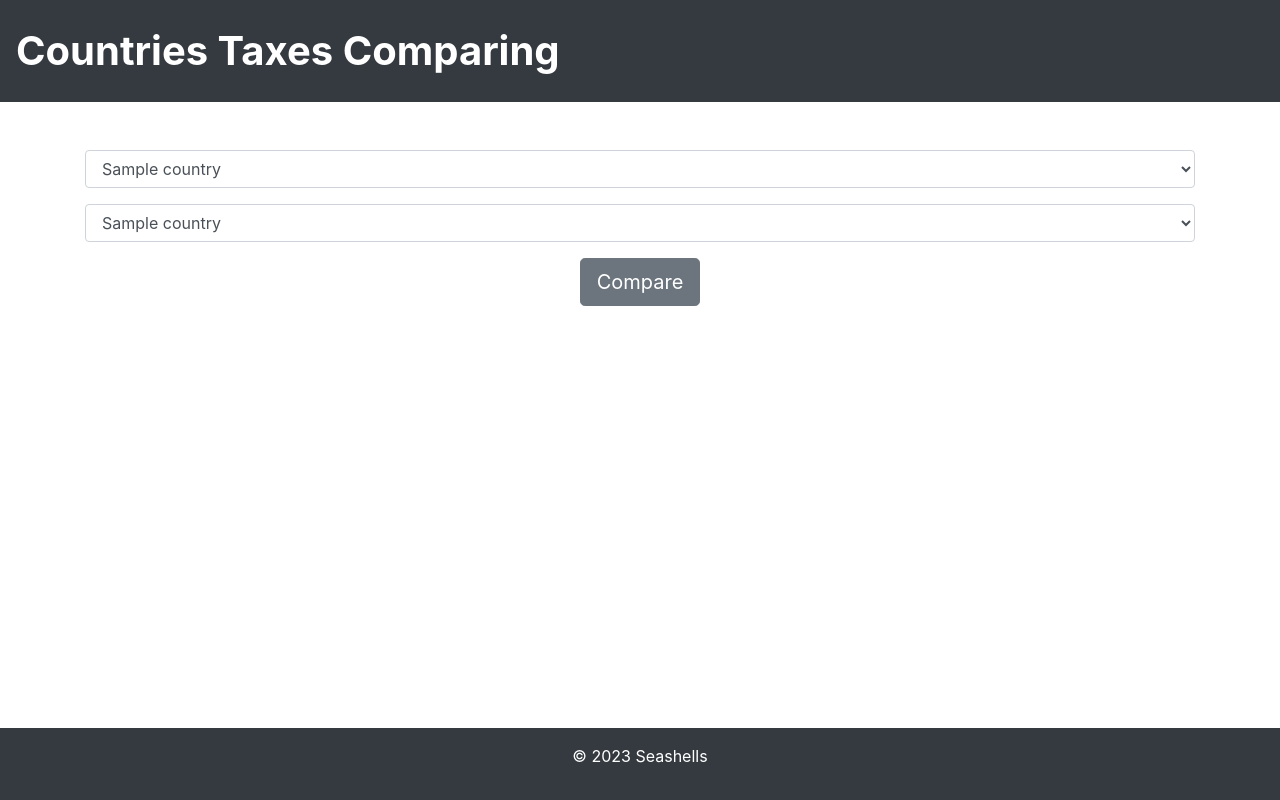
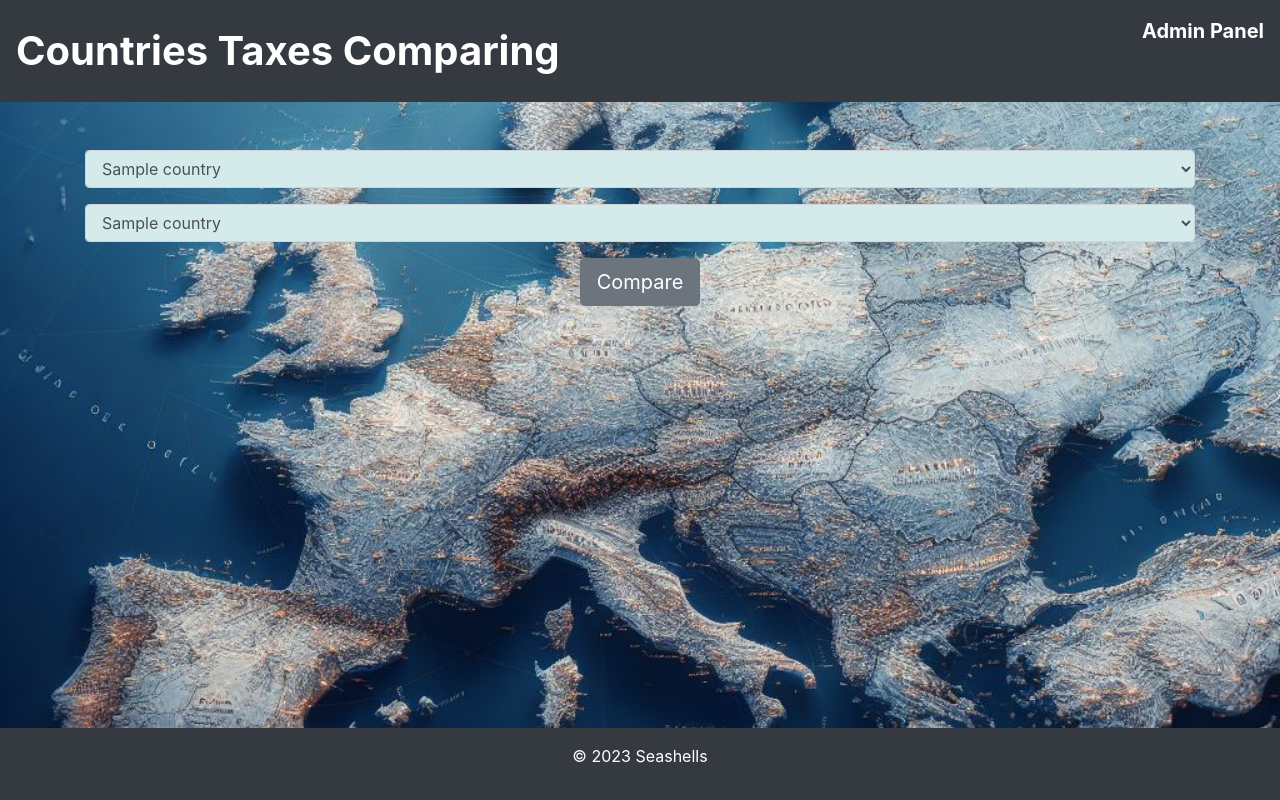
Before and after one commit to vasilchenkoilya/taxes_around_the_world, a Django app: template seashells/concept/templates/concept/index.html in a window 1280 px wide. Run offline with Django 4.2, Linux system fonts and the light colour scheme; the template is opened without the code that fills it: most values are stand-ins (such as "Sample title", 1, 10 or a date in 2020); some libraries are stand-ins or nearby versions.

Commit message:
more styling

```diff
--- a/seashells/concept/admin.py
+++ b/seashells/concept/admin.py
@@ -1,5 +1,6 @@
 from django.contrib import admin
 from .models import CountryTaxesConcept, Tax
+from tinymce.models import HTMLField
 
 @admin.register(CountryTaxesConcept)
 class CountryTaxesConceptAdmin(admin.ModelAdmin):
--- a/seashells/concept/models.py
+++ b/seashells/concept/models.py
@@ -1,9 +1,10 @@
 from django.db import models
 from cities_light.models import Country
+from tinymce.models import HTMLField
 
 class Tax(models.Model):
     name = models.CharField(max_length=100)
-    description = models.TextField()
+    description = HTMLField(default='', blank=True, null=True)
 
     def __str__(self):
         return self.name
--- a/seashells/concept/static/css/base_style.css
+++ b/seashells/concept/static/css/base_style.css
@@ -1,3 +1,11 @@
+body {
+    position: relative;
+    min-height: 100vh;
+    width: 100%;
+    background: url('/static/images/bg.jpg') no-repeat center center;
+    background-size: cover;
+    z-index: -1;
+}
 .gold-text {
     color: rgb(165, 157, 111);
     font-weight: bold;
@@ -12,3 +20,14 @@
     font-size: 40px;
     color: white;
 }
+.navbar-item {
+    font-weight: bold;
+    font-size: 20px;
+    color: white;
+}
+.form-control {
+    background-color: rgb(213, 235, 235);
+}
+.form-control option {
+    background-color: rgb(193, 226, 226);
+}
--- a/seashells/concept/templates/base.html
+++ b/seashells/concept/templates/base.html
@@ -9,8 +9,9 @@
     <link rel="stylesheet" href="{% static 'css/base_style.css' %}">
 </head>
 <body>
-    <header class="bg-dark text-white p-3">
+    <header class="bg-dark text-white p-3 d-flex justify-content-between">
         <a class="navbar-brand" href="{% url 'index' %}">Countries Taxes Comparing</a>
+        <a class="navbar-item" href="{% url 'admin:index' %}">Admin Panel</a>
     </header>
 
     <main class="container-fluid my-5">
--- a/seashells/concept/templates/concept/compare.html
+++ b/seashells/concept/templates/concept/compare.html
@@ -11,7 +11,9 @@
     <tbody>
       {% for tax1, tax2 in taxes %}
         <tr>
-          <td><span class="name-text">{{ tax1.tax.name }} </span></td>
+          <td>
+            <a href="{% url 'tax_detail' tax1.tax.pk %}" class="name-text">{{ tax1.tax.name }}</a>
+          </td>
           <td>
             <span class="gold-text">Rate Percentage: </span> {{ tax1.rate_percentage }}<br>
             <span class="gold-text">Rate Fixed: </span> {{ tax1.rate_fixed }}<br>
--- a/seashells/concept/urls.py
+++ b/seashells/concept/urls.py
@@ -4,4 +4,5 @@ from . import views
 urlpatterns = [
     path('', views.index, name='index'),
     path('comparing/', views.compare_view, name='compare'),
+    path('tax/<int:pk>/', views.TaxDetailView.as_view(), name='tax_detail'),
 ]
--- a/seashells/seashells/settings.py
+++ b/seashells/seashells/settings.py
@@ -33,6 +33,7 @@ ALLOWED_HOSTS = []
 
 INSTALLED_APPS = [
     'cities_light',
+    'tinymce',
     'concept.apps.ConceptConfig',
     'django.contrib.admin',
     'django.contrib.auth',
@@ -119,6 +120,7 @@ USE_TZ = True
 # https://docs.djangoproject.com/en/4.2/howto/static-files/
 
 STATIC_URL = 'static/'
+STATIC_ROOT = BASE_DIR.joinpath(STATIC_URL)
 
 # Default primary key field type
 # https://docs.djangoproject.com/en/4.2/ref/settings/#default-auto-field
--- a/seashells/seashells/urls.py
+++ b/seashells/seashells/urls.py
@@ -20,4 +20,5 @@ from django.urls import path, include
 urlpatterns = [
     path('admin/', admin.site.urls),
     path('', include('concept.urls')),
+    path('tinymce/', include('tinymce.urls')),
 ]
```
Also changed, not shown: seashells/concept/templates/concept/tax_detail.html (added, +7 -0 lines), seashells/concept/views.py (+6 -1 lines), seashells/concept/migrations/0005_remove_tax_description.py (added), seashells/concept/migrations/0006_tax_description.py (added), seashells/concept/static/images/bg.jpg (added).
